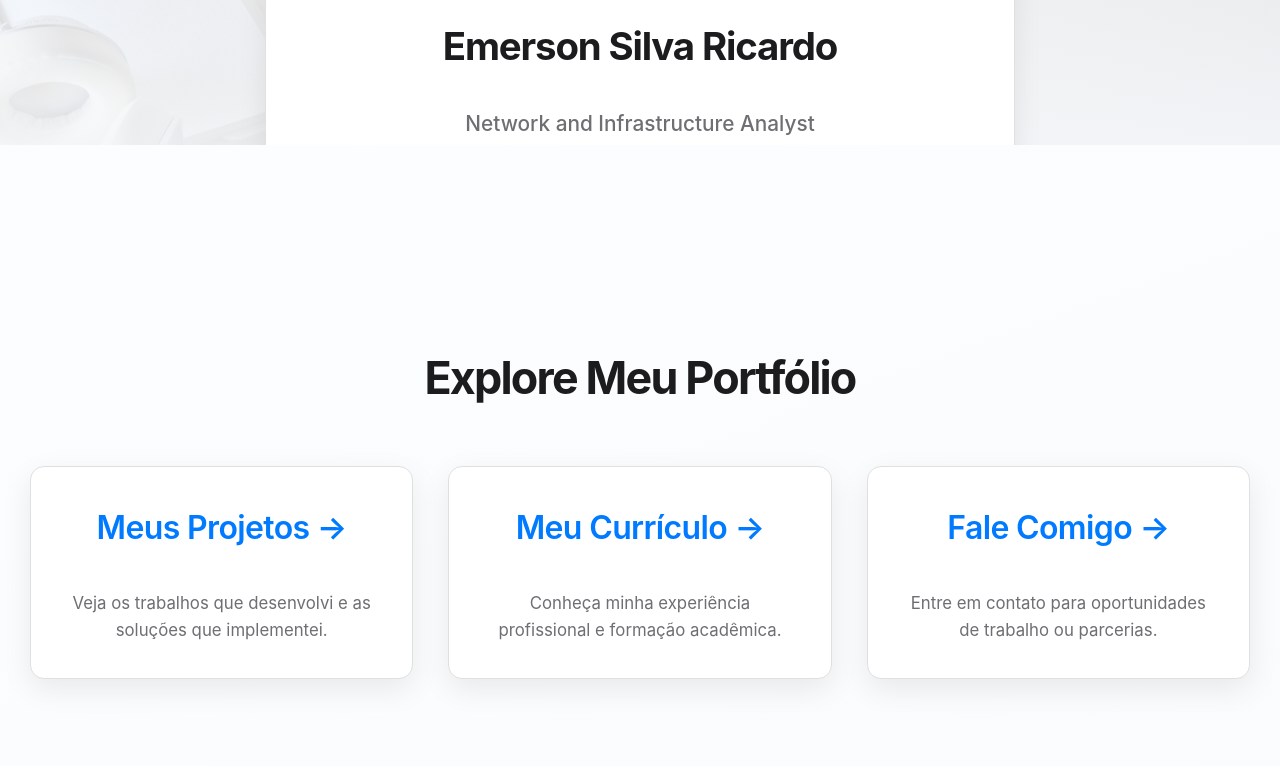
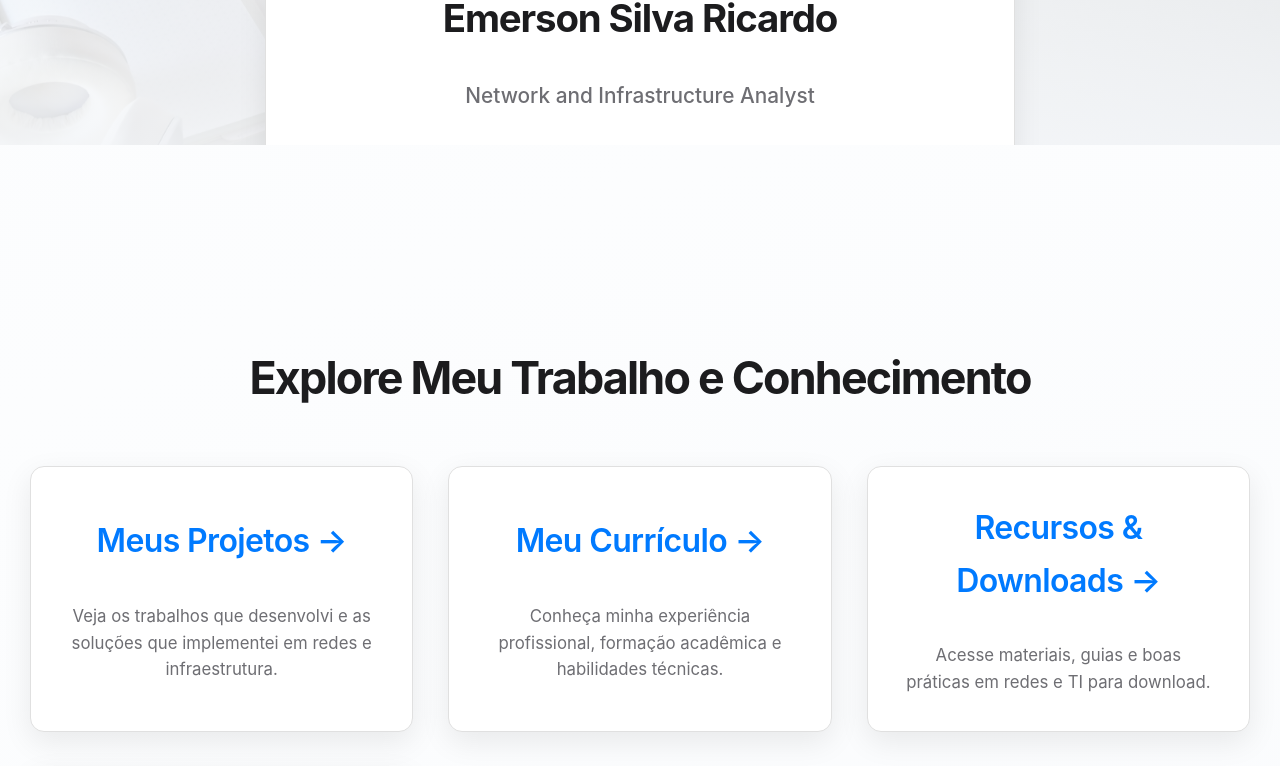
Before and after one commit to EmersonRicard0/emerson.silva.ricardo, a Next.js app: page / in a window 1280 px wide. Shown: the part 335-1101 px from the top of the page. Built offline with nearby package versions, Linux system fonts and the light colour scheme.

Commit message:
Update index.js

```diff
--- a/src/pages/index.js
+++ b/src/pages/index.js
@@ -1,4 +1,4 @@
-// src/pages/index.js (Nova Página Inicial do Portfólio)
+// src/pages/index.js (Nova Página Inicial do Portfólio - Melhorada)
 import Head from 'next/head';
 import React from 'react';
 import Image from 'next/image';
@@ -8,37 +8,43 @@ export default function HomePage() {
     <div className="container">
       <Head>
         <title>Emerson Silva Ricardo - Portfólio</title>
-        <meta name="description" content="Portfólio de Emerson Silva Ricardo: Network and Infrastructure Analyst." />
+        <meta name="description" content="Portfólio de Emerson Silva Ricardo: Network and Infrastructure Analyst. Explore meus projetos, currículo e recursos de boas práticas." />
       </Head>
 
       <main className="main">
-        <div className="hero-section"> {/* Nova seção para a capa e informações */}
+        {/* Seção de Herói (Banner e Detalhes do Perfil) */}
+        <section className="hero-section">
           {/* Imagem de Capa (Banner) */}
           <div className="hero-banner">
             <Image
-              src="/imagens/capa.jpg" // <-- Coloque o nome da sua imagem de capa aqui
+              src="/imagens/capa.jpg" // Confirme o caminho da sua imagem de capa (ex: public/imagens/capa.jpg)
               alt="Capa do Portfólio de Emerson Silva Ricardo"
-              layout="fill" // Para cobrir o container
-              objectFit="cover" // Garante que a imagem cubra o espaço sem distorcer
-              quality={90} // Qualidade da imagem
-              priority // Carrega esta imagem mais rapidamente, pois é a principal
+              layout="fill"
+              objectFit="cover"
+              quality={90}
+              priority
             />
-            <div className="hero-overlay"></div> {/* Overlay para escurecer a imagem e melhorar legibilidade do texto */}
+            <div className="hero-overlay"></div>
           </div>
 
-          <div className="profile-details-card"> {/* Card com foto e detalhes */}
+          {/* Card com foto e detalhes */}
+          <div className="profile-details-card">
             <div className="profileImageContainer">
               <Image
-                src="/imagens/perfil.jpg" // <-- Sua foto de perfil (perfil.jpg ou perfil.png)
+                src="/imagens/perfil.jpg" // Confirme o caminho da sua foto de perfil (ex: public/imagens/perfil.jpg)
                 alt="Emerson Silva Ricardo"
                 width={150}
                 height={150}
                 className="profileImage"
               />
             </div>
+            {/* O h1 principal da página agora está aqui, dentro do card de destaque */}
             <h1 className="profile-name">Emerson Silva Ricardo</h1>
             <p className="profile-title">Network and Infrastructure Analyst</p>
-            <p className="profile-skills">Linux | Datacom | Mikrotik | Zabbix</p> {/* Suas principais habilidades */}
+            {/* Adicionei uma breve descrição para contextualizar suas habilidades */}
+            <p className="profile-skills">
+              Especialista em **Linux**, **Datacom** e **Mikrotik**, com foco em **análise e otimização de infraestrutura de redes**.
+            </p>
             <div className="profile-contact-info">
               <p><span>📞</span> 085992933087</p>
               <p><span>✉️</span> silvaemerson797@gmail.com</p>
@@ -47,23 +53,30 @@ export default function HomePage() {
               Ver Perfil no LinkedIn
             </a>
           </div>
-        </div>
+        </section>
 
-        {/* Seção dos Cards de Ação */}
+        {/* --- Seção de Ações Principais --- */}
         <section className="section-container">
-          <h2 className="section-title">Explore Meu Portfólio</h2>
+          <h2 className="section-title">Explore Meu Trabalho e Conhecimento</h2>
           <div className="callToActionGrid">
             <a href="/projects" className="actionCard">
               <h2>Meus Projetos &rarr;</h2>
-              <p>Veja os trabalhos que desenvolvi e as soluções que implementei.</p>
+              <p>Veja os trabalhos que desenvolvi e as soluções que implementei em redes e infraestrutura.</p>
             </a>
+            {/* Card para a página de currículo */}
             <a href="/resume" className="actionCard">
               <h2>Meu Currículo &rarr;</h2>
-              <p>Conheça minha experiência profissional e formação acadêmica.</p>
+              <p>Conheça minha experiência profissional, formação acadêmica e habilidades técnicas.</p>
             </a>
+            {/* Card para a página de downloads/recursos - Adicionado de volta! */}
+            <a href="/downloads" className="actionCard">
+              <h2>Recursos & Downloads &rarr;</h2>
+              <p>Acesse materiais, guias e boas práticas em redes e TI para download.</p>
+            </a>
+            {/* Card para a página de contato */}
             <a href="/contact" className="actionCard">
               <h2>Fale Comigo &rarr;</h2>
-              <p>Entre em contato para oportunidades de trabalho ou parcerias.</p>
+              <p>Entre em contato para oportunidades de trabalho, parcerias ou dúvidas.</p>
             </a>
           </div>
         </section>
```
